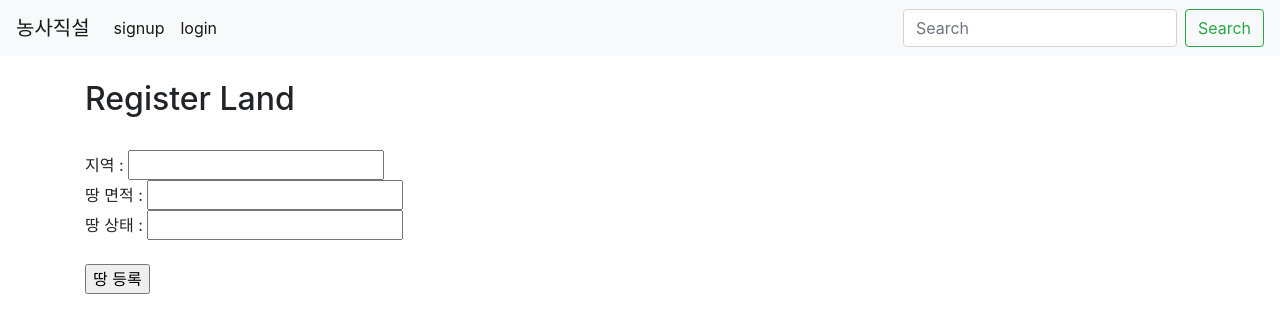
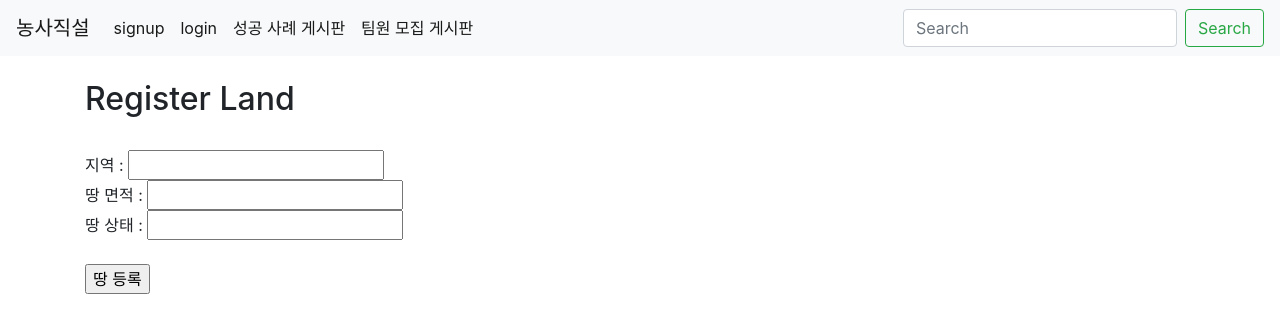
Before and after one commit to labiss96/Farm_Sharing_Project, a Django app: page /accounts/newLand/ in a window 1280 px wide. Shown: the top 333 px of the page. Run offline with Django 3.2, Linux system fonts and the light colour scheme; some libraries are stand-ins or nearby versions.

Commit message:
아더보드 베이스점 에치티엠엘에 연결

```diff
--- a/farmsharing_project/farmsharing_project/templates/base.html
+++ b/farmsharing_project/farmsharing_project/templates/base.html
@@ -41,6 +41,12 @@
               </div>
             </li>
             {% endif %}
+            <li class="nav-item active">
+                <a class="nav-link" href="{% url 'review' %}">성공 사례 게시판 <span class="sr-only">(current)</span></a>
+              </li>
+              <li class="nav-item active">
+                  <a class="nav-link" href="{% url 'join' %}">팀원 모집 게시판 <span class="sr-only">(current)</span></a>
+                </li>
           </ul>
           <form class="form-inline my-2 my-lg-0">
             <input class="form-control mr-sm-2" type="search" placeholder="Search" aria-label="Search">
```
Also changed, not shown: farmsharing_project/otherBoard/migrations/0001_initial.py (deleted).
